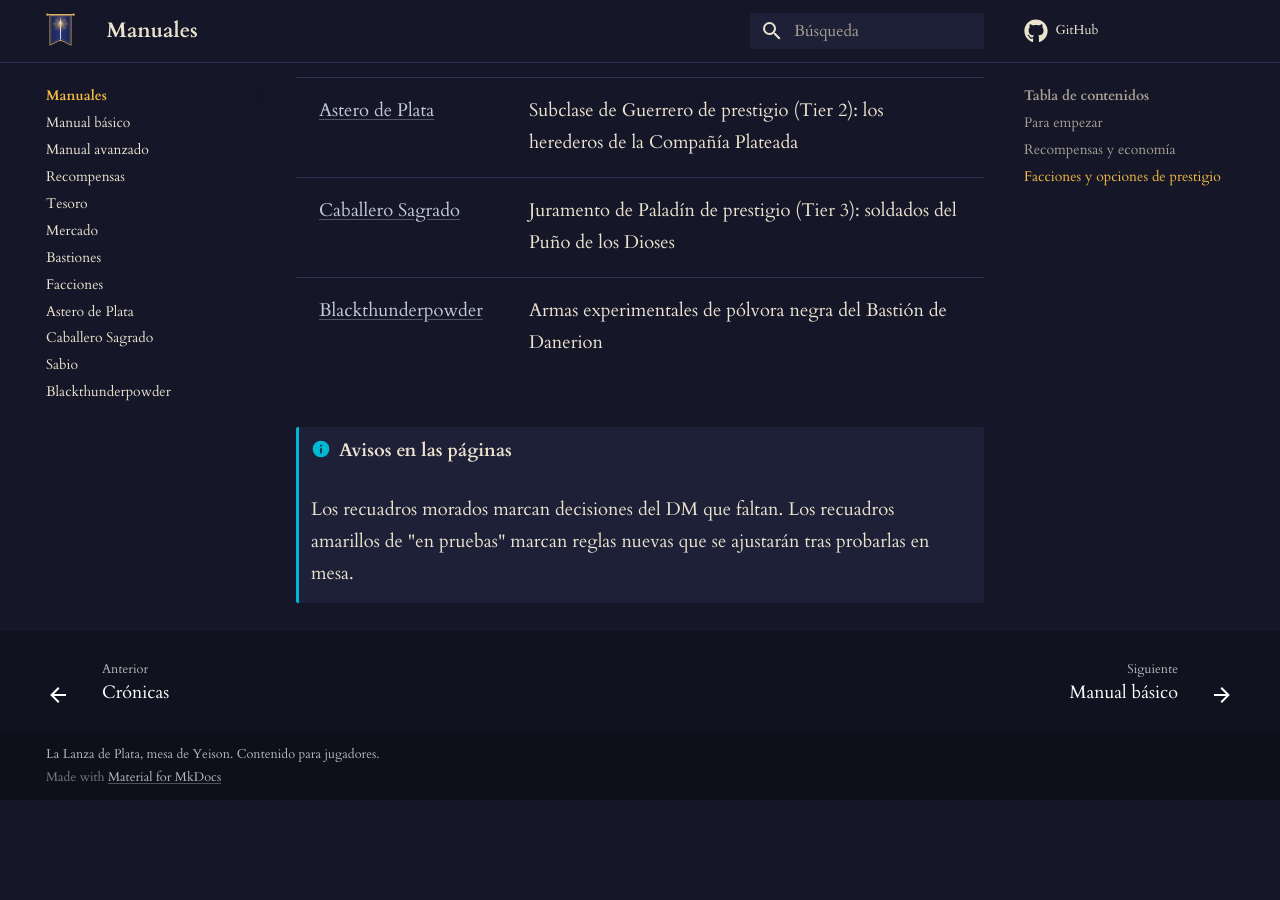
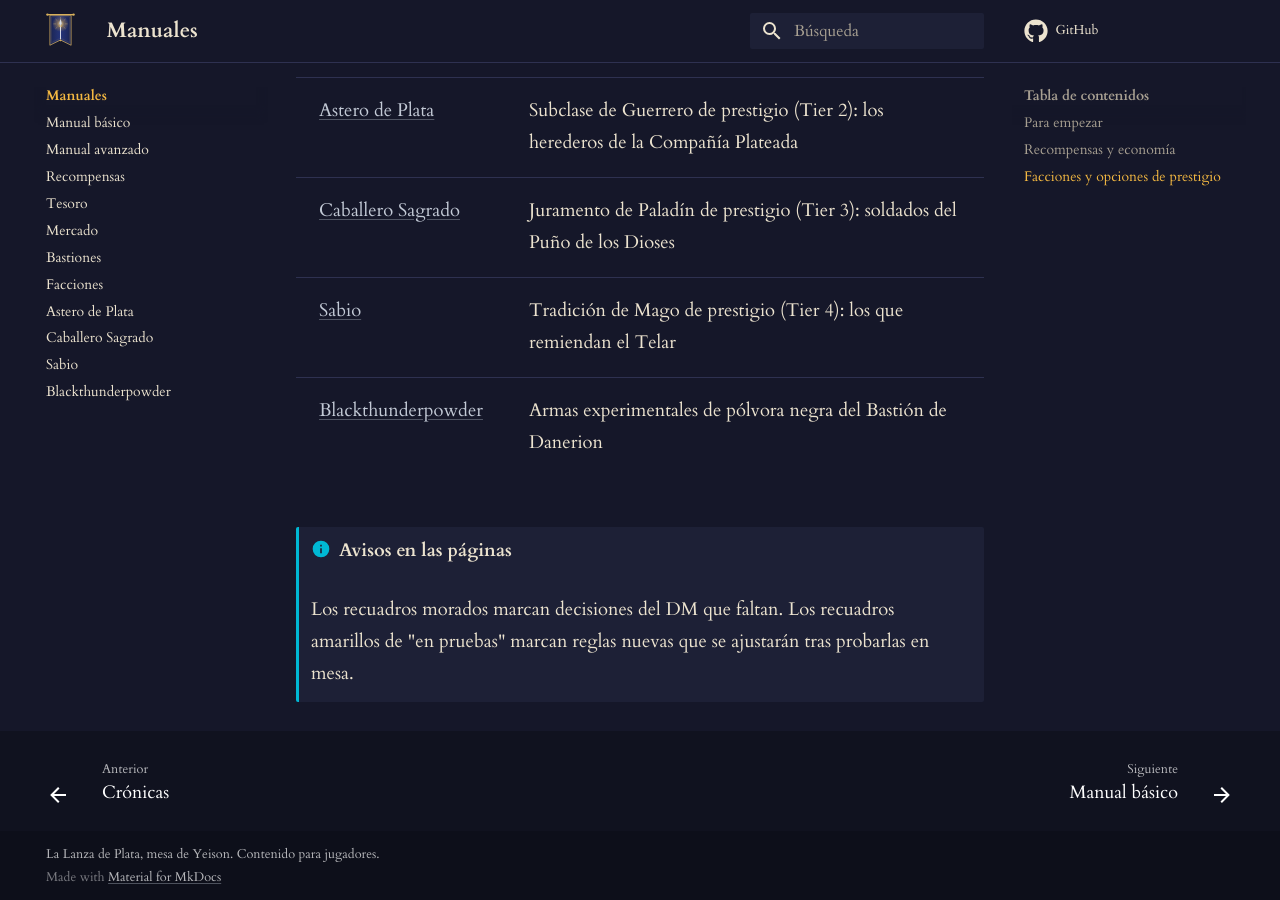
Before and after one commit to MagicFlee-hue/lanza-de-plata, an MkDocs documentation site: the page built from docs/documentos/index.md, in a window 1280 px wide and 900 px high, scrolled down 1420 px. Built offline with MkDocs 1.6.1 and Material for MkDocs 9.7.7, drawn with Linux system fonts in a browser that asks for light colours; comment, search, counter and statistics services are not loaded; before the commit the page ends 2220 px from its top, so only the background shows below that.

Commit message:
Update index.md

```diff
--- a/docs/documentos/index.md
+++ b/docs/documentos/index.md
@@ -25,6 +25,7 @@ Los documentos oficiales de la mesa, actualizados a **D&D 5.5 (2024)**. Cada uno
 | [Facciones](facciones.md) | Las cinco facciones, sus rangos y lo que ofrecen |
 | [Astero de Plata](astero-de-plata.md) | Subclase de Guerrero de prestigio (Tier 2): los herederos de la Compañía Plateada |
 | [Caballero Sagrado](caballero-sagrado.md) | Juramento de Paladín de prestigio (Tier 3): soldados del Puño de los Dioses |
+| [Sabio](sabio.md) | Tradición de Mago de prestigio (Tier 4): los que remiendan el Telar |
 | [Blackthunderpowder](blackthunderpowder.md) | Armas experimentales de pólvora negra del Bastión de Danerion |
 
 !!! info "Avisos en las páginas"
```
